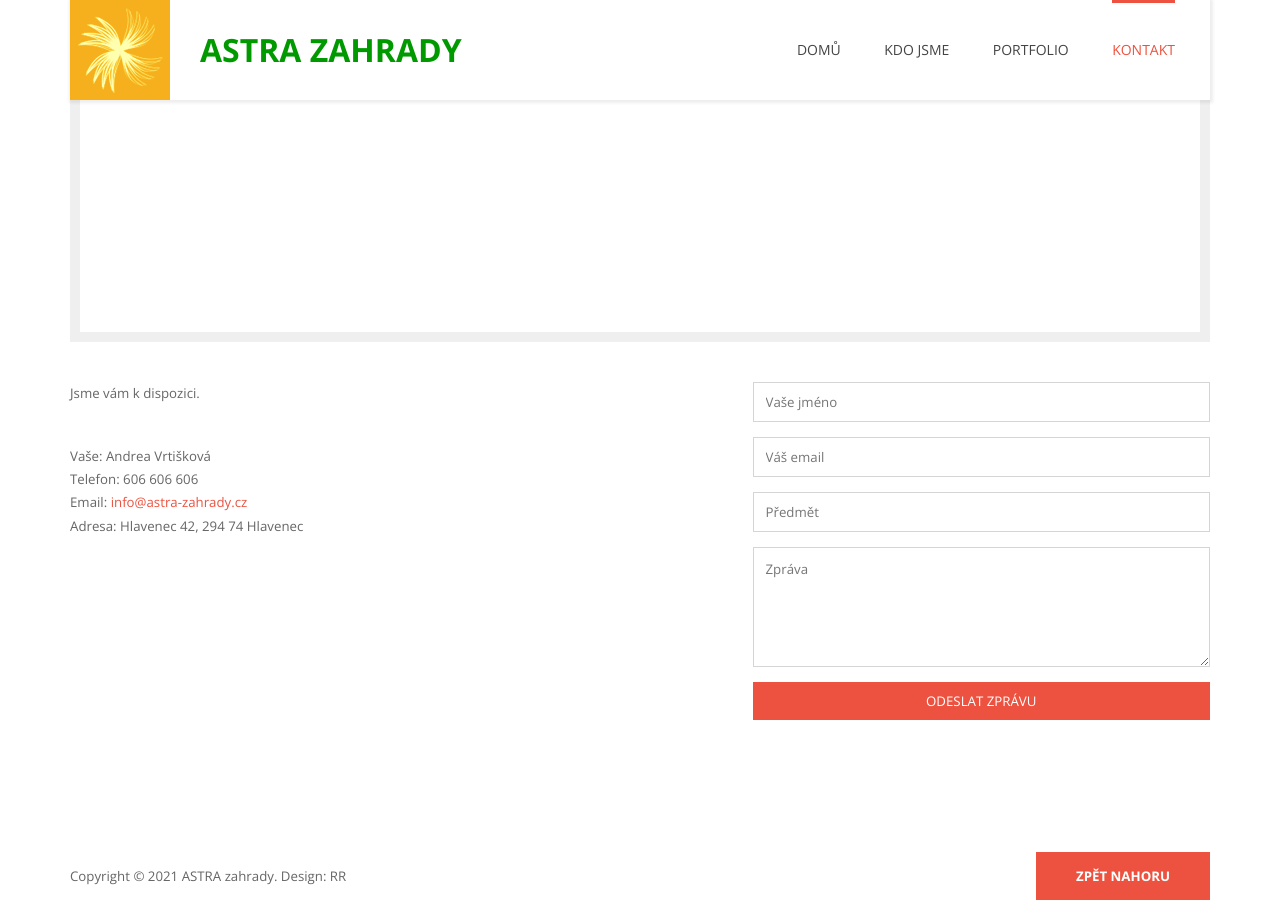
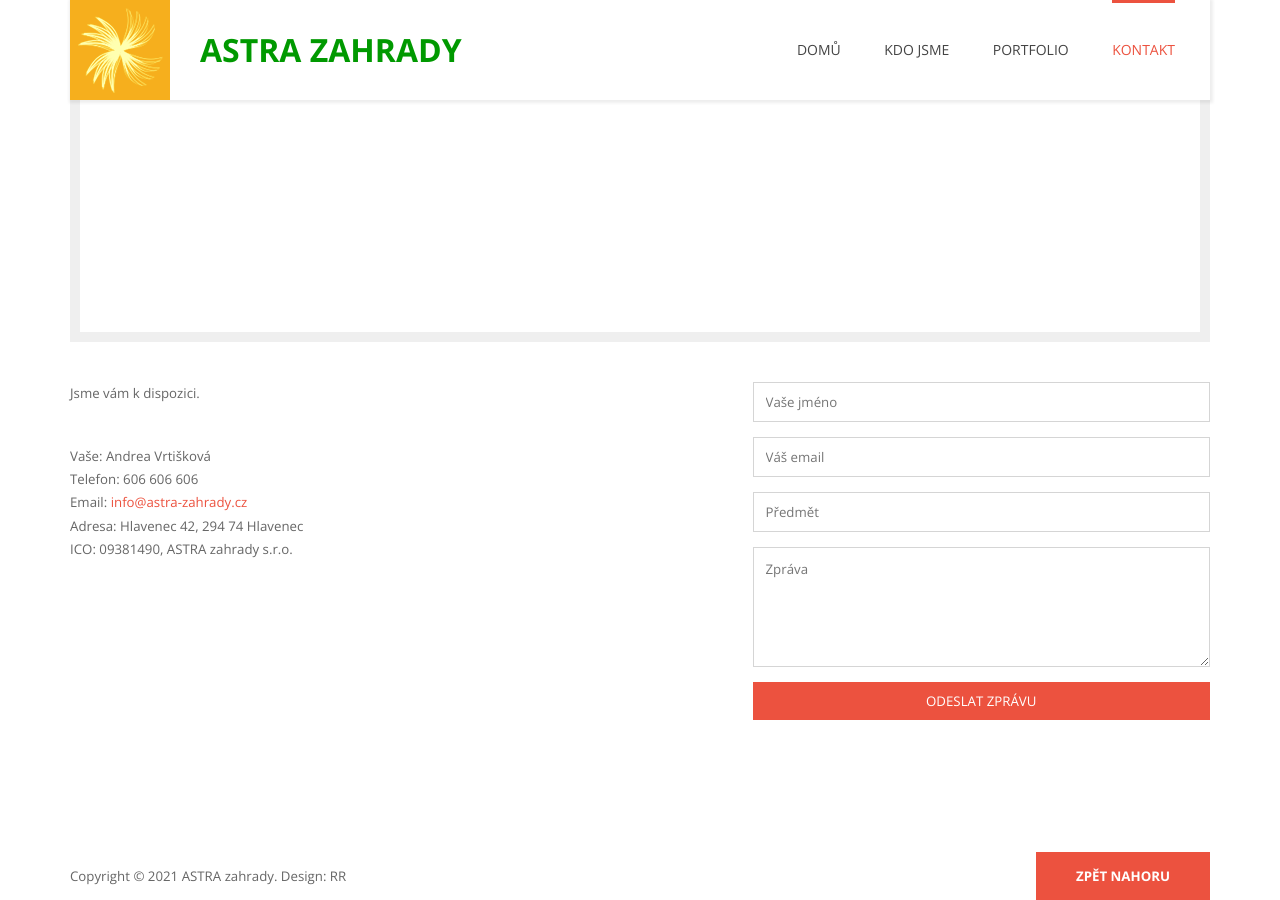
Before and after one commit to darekjara/darekjara.github.io, a Jekyll site: the page docs/aja/index.html, which Jekyll copies as it is, in a window 1280 px wide and 900 px high, scrolled down 2776 px. Built offline with Jekyll 4.4.1, drawn with Linux system fonts in a browser that asks for light colours.

Commit message:
Add files via upload
update contacts

```diff
--- a/docs/aja/index.html
+++ b/docs/aja/index.html
@@ -335,6 +335,7 @@ https://templatemo.com/tm-406-flex
                             <li>Telefon: 606 606 606</li>
                             <li>Email: <a href="mailto:info@company.com">info@astra-zahrady.cz</a></li>
                             <li>Adresa: Hlavenec 42, 294 74 Hlavenec</li>
+                            <li>ICO: 09381490, ASTRA zahrady s.r.o.</li>
                         </ul>
                         <!-- spacing for mobile viewing --><br><br>
                     </div> <!-- /.col-md-7 -->
```
